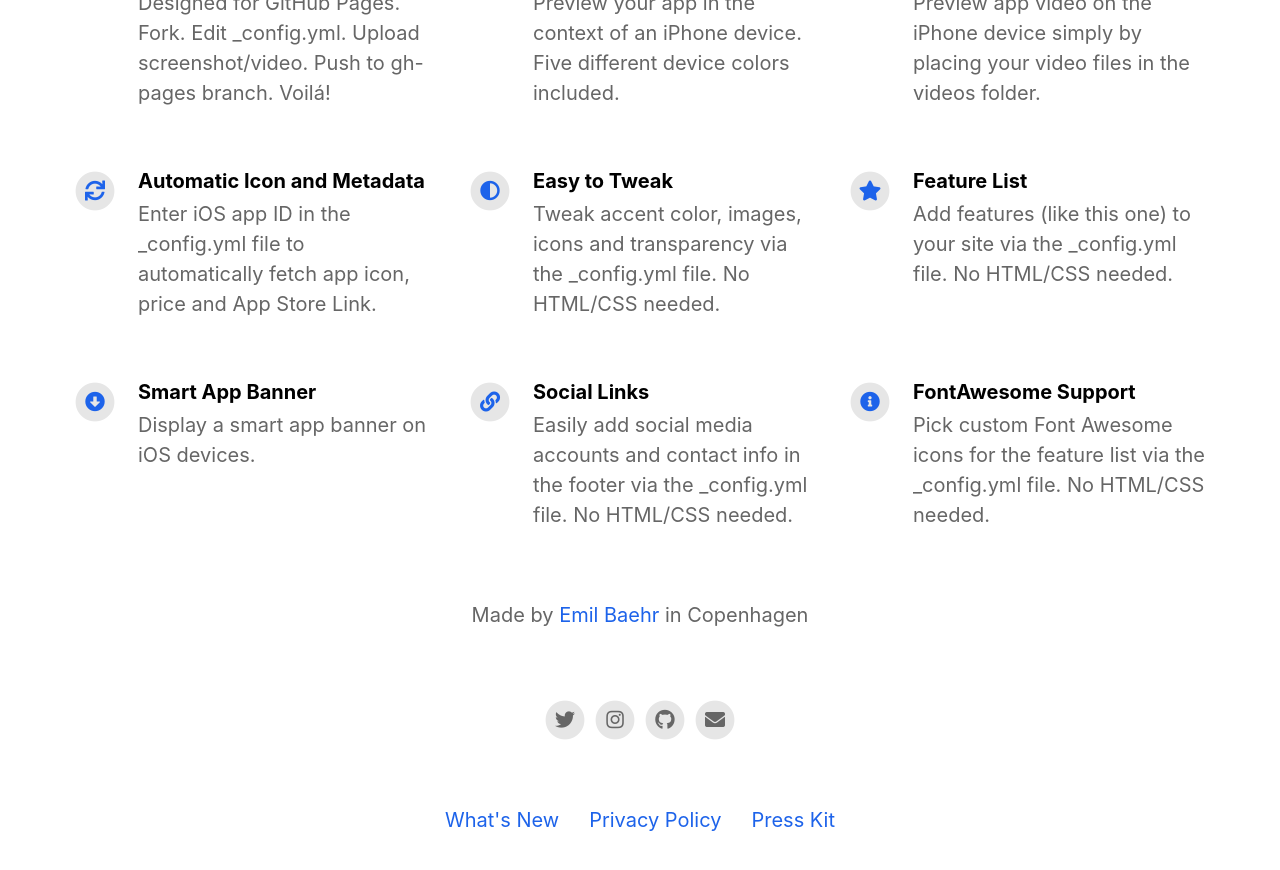
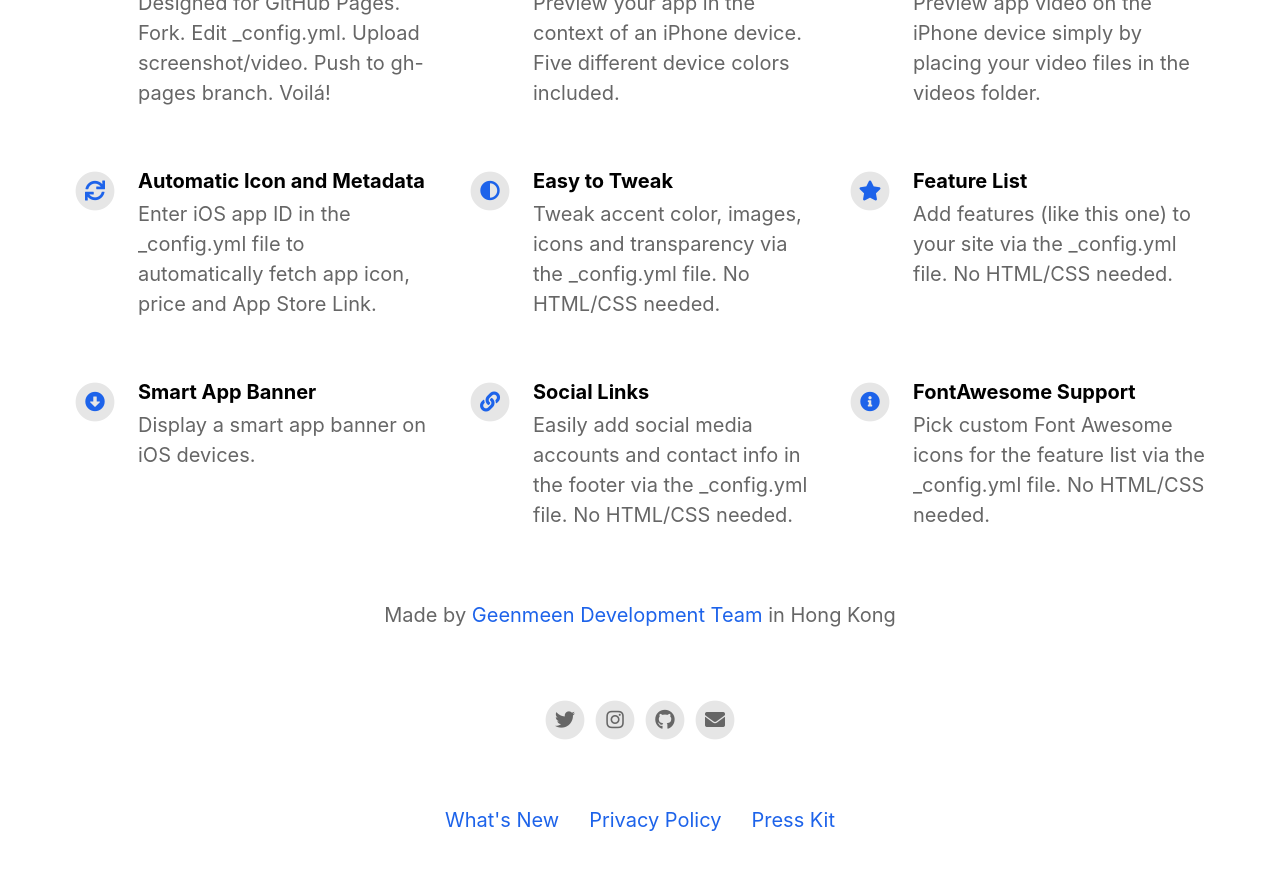
Before and after one commit to GeenmeenHK/GeenmeenHK.github.io, a Jekyll site: the page built from index.html, in a window 1280 px wide and 900 px high, scrolled down 1124 px. Shown: the top 870 px of the window. Built offline with Jekyll 4.4.1, drawn with Linux system fonts in a browser that asks for light colours; nearby versions of some CDN libraries.

Commit message:
Photo and details

```diff
--- a/_config.yml
+++ b/_config.yml
@@ -20,14 +20,14 @@ enable_smart_app_banner                   : true
 
 
 # Information About Yourself
-your_name                                 : Emil Baehr
-your_link                                 : https://emilbaehr.com
-your_city                                 : Copenhagen
-email_address                             : emil.baehr@gmail.com
+your_name                                 : Geenmeen Development Team
+your_link                                 : https://geenmeenhk.github.io/
+your_city                                 : Hong Kong
+email_address                             : geenmeenhk@gmail.com
 facebook_username                         :
-instagram_username                        : ebaehr
-twitter_username                          : ebaehr
-github_username                           : emilbaehr
+instagram_username                        : ho_ml
+twitter_username                          : Jason_So3
+github_username                           : GeenmeenHK
 youtube_username                          :
 
 
```
Also changed, not shown: assets/screenshot/yourscreenshot.png (deleted), 1 other file.
